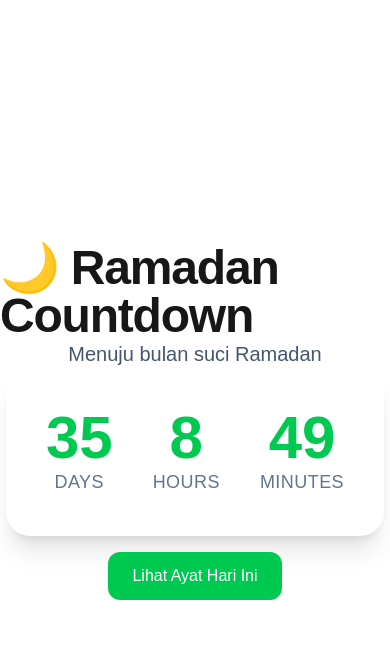
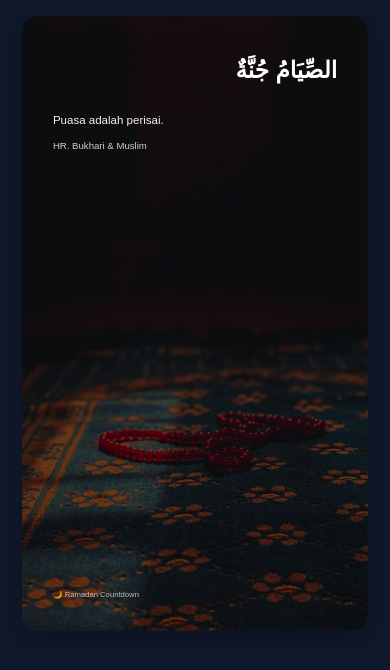
Before and after one commit to indrapendent/ramadan-countdown, a Next.js app: page / in a window 390 px wide. Shown: the top 670 px of the page. Built offline with nearby package versions, Linux system fonts and the light colour scheme.

Commit message:
Fix ayat mobile friendly 2

```diff
--- a/app/page.tsx
+++ b/app/page.tsx
@@ -1,29 +1,115 @@
-import Countdown from '../components/Countdown'
-import Link from 'next/link'
+'use client'
+
+import { useEffect, useState } from 'react'
+import { toPng } from 'html-to-image'
+import AyatCard from '@/components/AyatCard'
+import ayatData from '@/data/ayat.json'
+import { getRandomBackground } from '@/lib/getBackground'
+
+type Ayat = {
+  arab: string
+  arti: string
+  sumber: string
+}
+
+type ShareTarget = 'ig' | 'wa'
 
 export default function HomePage() {
+  const [ayat, setAyat] = useState<Ayat | null>(null)
+  const [background, setBackground] = useState<string>('')
+  const [showShareOptions, setShowShareOptions] = useState<boolean>(false)
+
+  // ambil ayat & background saat load
+  useEffect(() => {
+    const randomAyat =
+      ayatData[Math.floor(Math.random() * ayatData.length)]
+    setAyat(randomAyat)
+    setBackground(getRandomBackground())
+  }, [])
+
+  // generate image dari card
+  const generateImage = async (): Promise<string | null> => {
+    const node = document.getElementById('card')
+    if (!node) return null
+
+    return await toPng(node, {
+      pixelRatio: 2,
+      cacheBust: true,
+    })
+  }
+
+  // share image (IG / WA via share sheet)
+  const shareImage = async (type: ShareTarget): Promise<void> => {
+    const dataUrl = await generateImage()
+    if (!dataUrl) return
+
+    const blob = await (await fetch(dataUrl)).blob()
+    const file = new File([blob], 'ramadan-countdown.png', {
+      type: 'image/png',
+    })
+
+    // Mobile browser share
+    if (navigator.share && navigator.canShare?.({ files: [file] })) {
+      await navigator.share({
+        files: [file],
+        title: 'Ramadan Countdown',
+      })
+    } else {
+      // fallback desktop
+      const link = document.createElement('a')
+      link.href = dataUrl
+      link.download = 'ramadan-countdown.png'
+      link.click()
+    }
+
+    setShowShareOptions(false)
+  }
+
+  if (!ayat) return null
+
   return (
-    <main className="min-h-screen overflow-x-hidden flex flex-col items-center justify-center">
+    <main className="min-h-screen bg-[#0f172a] flex items-center justify-center p-4 overflow-x-hidden">
+      <div className="flex flex-col items-center gap-4">
+        {/* CARD */}
+        <AyatCard ayat={ayat} background={background} />
 
+        {/* SHARE BUTTON + OPTIONS */}
+        <div className="relative">
+          <button
+            onClick={() => setShowShareOptions(!showShareOptions)}
+            className="
+              px-6 py-3 rounded-full
+              bg-emerald-500 hover:bg-emerald-600
+              text-white font-semibold
+              transition
+            "
+          >
+            Share ke Story
+          </button>
 
-      <h1 className="text-5xl md:text-6xl font-bold tracking-tight">
-        🌙 Ramadan Countdown
-      </h1>
+          {showShareOptions && (
+            <div className="absolute left-1/2 -translate-x-1/2 mt-2 w-56 bg-white rounded-xl shadow-lg overflow-hidden z-20">
+              <button
+                onClick={() => shareImage('ig')}
+                className="w-full px-6 py-3 text-sm hover:bg-gray-100"
+              >
+                📸 Instagram Story
+              </button>
+              <button
+                onClick={() => shareImage('wa')}
+                className="w-full px-6 py-3 text-sm hover:bg-gray-100"
+              >
+                💬 WhatsApp Status
+              </button>
+            </div>
+          )}
+        </div>
 
-      <p className="text-xl md:text-2xl text-slate-600">
-  Menuju bulan suci Ramadan
-</p>
-
-
-      <Countdown />
-
-      <Link
-        href="/ayat"
-        className="mt-4 px-6 py-3 rounded-xl bg-green-500 text-white hover:bg-green-600 transition"
-      >
-        Lihat Ayat Hari Ini
-      </Link>
-
+        {/* FOOTER */}
+        <p className="text-xs text-white/60 mt-2">
+          🌙 Ramadan Countdown
+        </p>
+      </div>
     </main>
   )
 }
```
